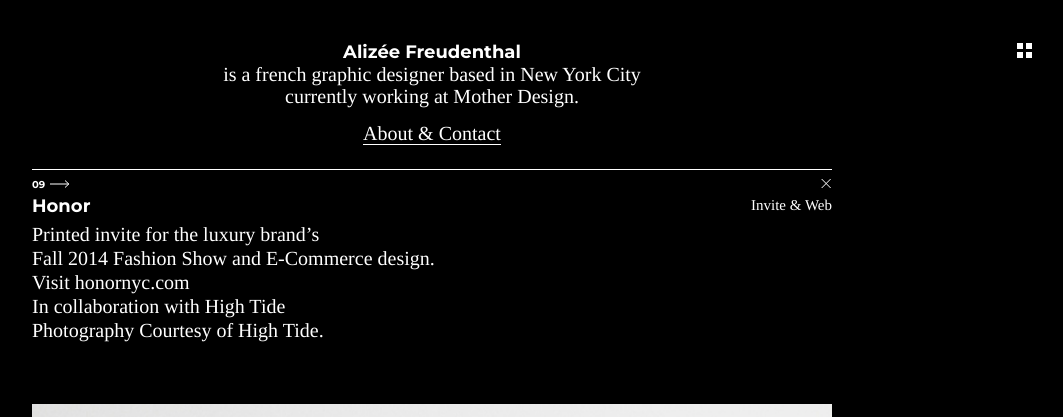
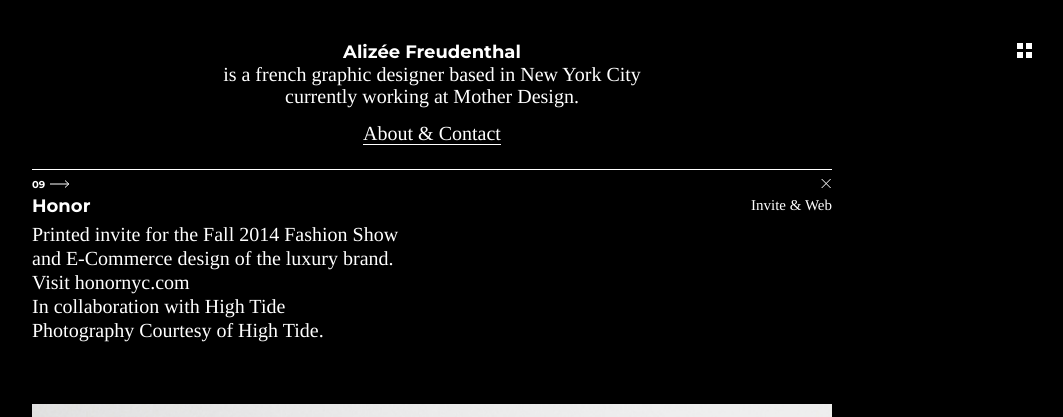
Before and after one commit to troyer/afportfolio, a Jekyll site: the page built from _posts/2017-01-29-honor.markdown, in a window 1280 px wide. Shown: the top 417 px of the page, without its empty margins (208-1271 px from the left). Built offline with Jekyll 4.4.1, drawn with Linux system fonts in a browser that asks for light colours; nearby versions of some CDN libraries.

Commit message:
Updated Honor

```diff
--- a/_posts/2017-01-29-honor.markdown
+++ b/_posts/2017-01-29-honor.markdown
@@ -3,9 +3,9 @@ title: Honor
 date: 2017-01-29 23:49:00 Z
 cover-image: "/uploads/Alizee-Freudenthal-Honor-Invite-Cover.jpg"
 small-text: Invite & Web
-description: "Printed invite for the luxury brand's \nFall 2014 Fashion Show and E-Commerce
-  design. \nVisit [honornyc.com](honornyc.com)\nIn collaboration with [High Tide](http://www.hightidenyc.com/)
-  \nPhotography Courtesy of High Tide."
+description: "Printed invite for the Fall 2014 Fashion Show \nand E-Commerce design
+  of the luxury brand. \nVisit [honornyc.com](honornyc.com)\nIn collaboration with
+  [High Tide](http://www.hightidenyc.com/) \nPhotography Courtesy of High Tide."
 order-id: Honor
 Field name:
 ---
```
